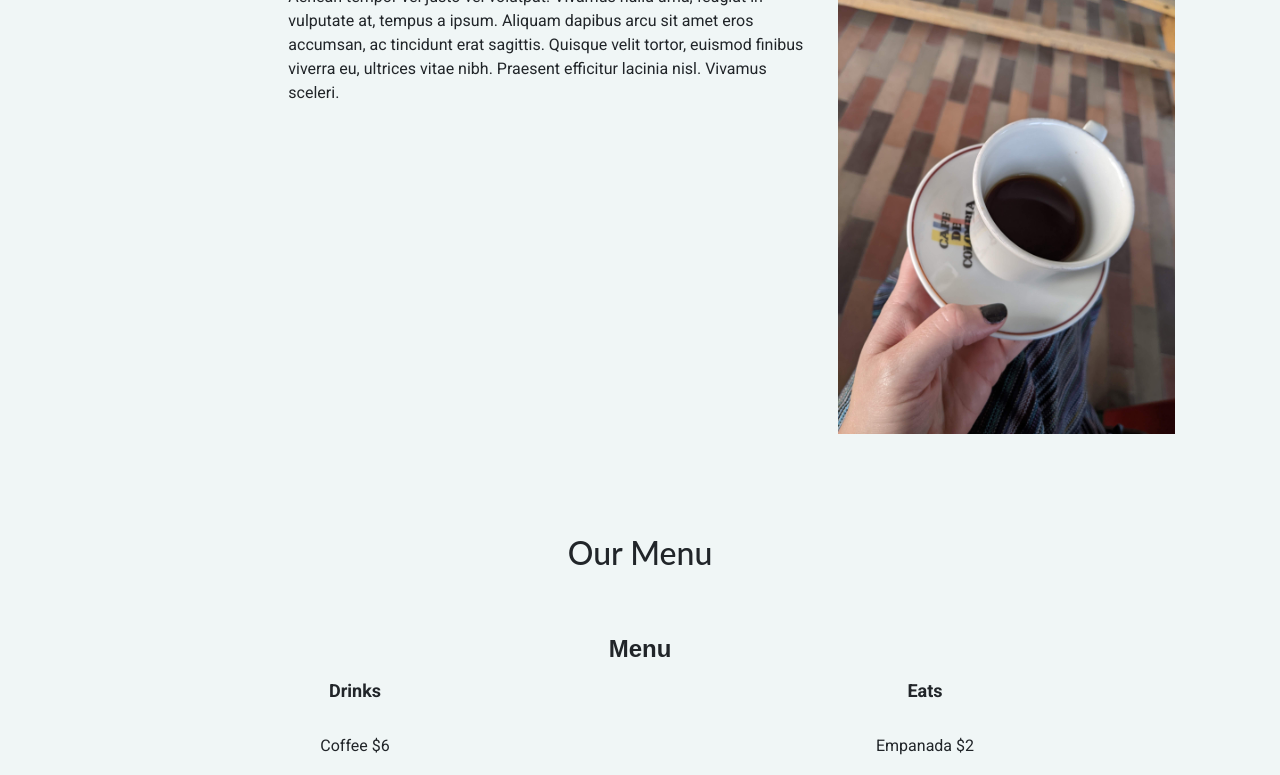
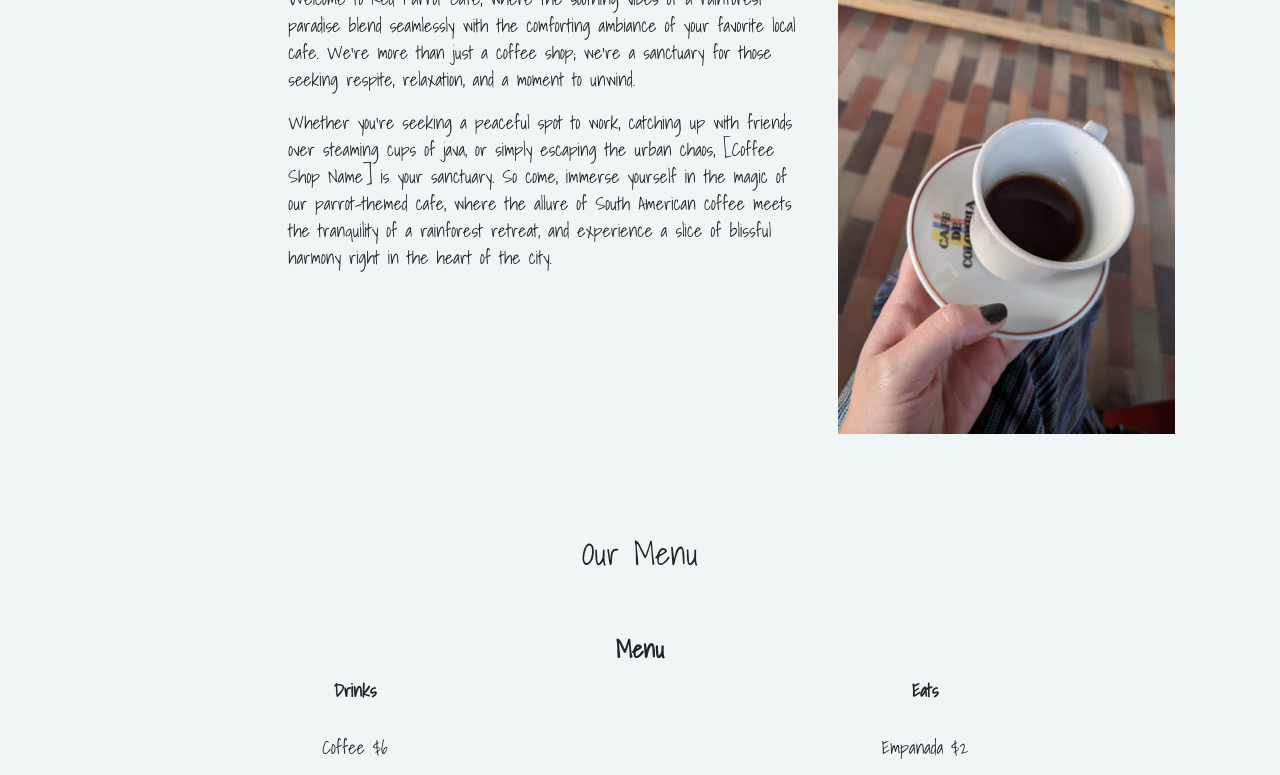
Before and after one commit to redparrot13/RedParrotCafe, a website: page index.html in a window 1280 px wide. Shown: the part 471-1246 px from the top of the page. Drawn offline with nearby package versions, Linux system fonts and the light colour scheme.

Commit message:
font change

```diff
--- a/cafe.css
+++ b/cafe.css
@@ -1,7 +1,8 @@
 body {
     margin-top: 60px;
     padding:0;
-    font-family: "Roboto", sans-serif;
+    font-family: 'Shadows Into Light', cursive;
+    font-size: large;
     background-color: #f0f6f6;
 }
 
@@ -30,7 +31,7 @@ body {
 h1,
 h2,
 h3 {
-    font-family: "Lato", sans-serif;
+    font-family: 'Shadows Into Light', cursive;
     align-items: center;
     display: flex;
     justify-content: center;
@@ -45,7 +46,7 @@ h3 {
     justify-content: center;
     align-items: center;
     color: #fff;
-    font-family: "Lato", sans-serif;
+    font-family: 'Shadows Into Light', cursive;
     text-align: center;
 }
 
@@ -125,7 +126,7 @@ a:hover {
 }
 
 .menu-header {
-    font-family: sans-serif;
+    font-family: 'Shadows Into Light', cursive;
     font-weight: bold;
     font-size: 24px;
     margin-bottom: 10px;
--- a/index.html
+++ b/index.html
@@ -12,10 +12,9 @@
     <!-- additional css after bootstrap css-->
     <link rel="stylesheet" href="node_modules/font-awesome/css/font-awesome.min.css" />
     <link rel="stylesheet" href="node_modules/bootstrap-social/bootstrap-social.css" />
-    <link rel="stylesheet"
-        href="https://fonts.googleapis.com/css2?family=Montserrat:wght@200;400&family=Roboto:wght@400;500;700&display=swap" />
-
+    <!-- <link rel="stylesheet"   href="https://fonts.googleapis.com/css2?family=Montserrat:wght@200;400&family=Roboto:wght@400;500;700&display=swap" />-->
     <link rel="stylesheet" href="cafe.css" />
+    <link href="https://fonts.googleapis.com/css2?family=Shadows+Into+Light&display=swap" rel="stylesheet">
     <title>Red Parrot Cafe</title>
 </head>
 
@@ -47,7 +46,7 @@
 
                 <div class="col">
                     <h1>Red Parrot Cafe</h1>
-                    <p> ibus viverra eu, ultrices vita </p>
+                    <p> Where South American Coffee Takes Flight </p>
                 </div>
             </div>
         </div>
@@ -64,14 +63,18 @@
                 </div>
                 <div class="col-sm-6">
 
-                    <p>Aenean tempor vel justo vel volutpat. Vivamus nulla urna, feugiat in vulputate at, tempus
-                        a
-                        ipsum.
-                        Aliquam dapibus arcu sit amet eros accumsan, ac tincidunt erat sagittis. Quisque velit
-                        tortor,
-                        euismod finibus viverra eu, ultrices vitae nibh. Praesent efficitur lacinia nisl.
-                        Vivamus
-                        sceleri.</p>
+                    <p>Welcome to Red Parrot Cafe, where the soothing vibes of a
+                        rainforest paradise blend seamlessly with the comforting ambiance of your favorite local cafe.
+                        We're more than just a coffee shop; we're a sanctuary for those seeking respite, relaxation, and
+                        a moment to unwind.</p>
+
+
+
+                    <p> Whether you're seeking a peaceful spot to work, catching up with friends over steaming cups of
+                        java, or simply escaping the urban chaos, [Coffee Shop Name] is your sanctuary. So come, immerse
+                        yourself in the magic of our parrot-themed cafe, where the allure of South American coffee meets
+                        the tranquility of a rainforest retreat, and experience a slice of blissful harmony right in the
+                        heart of the city.</p>
                 </div>
                 <div class="col-sm-4">
                     <div class="photo-box">
@@ -146,7 +149,18 @@
 
         <div class="col">
             <h2>Our Coffee</h2>
-
+        </div>
+        <div class="row section">
+            <div class="col">
+                <p>At the heart of our coffee shop lies a commitment to sustainability and supporting local communities.
+                    Our ethically-sourced coffee beans are carefully handpicked from the verdant landscapes of South
+                    America, bringing you the finest flavors of the region. With every sip, you'll embark on a journey
+                    through the rainforests, savoring the rich, organic goodness that comes straight from nature's
+                    embrace.</p>
+            </div>
+        </div>
+        <div class="row row section">
+            <div class="col">
                 <div id="accordion">
                     <div class="card">
                         <div role="tab" class="card-header">
@@ -217,9 +231,11 @@
                     </div>
                 </div>
             </div>
+        </div>
+    </div>
 
 
-    </div>
+
 
 
     <div class="row section" id="photoGrid">
```
Lines whose indentation alone changed are shown as unchanged.
